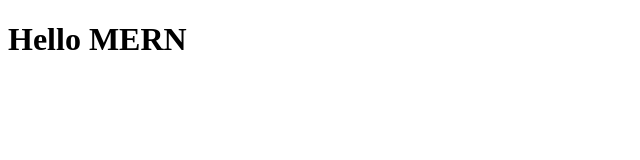
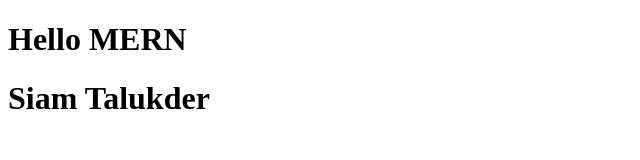
Before and after one commit to siamtalukder484/mern2022, a plain HTML site: page index.html in a window 1280 px wide. Shown: the whole page, without its empty margins (0-640 px from the left). Drawn offline with Linux system fonts and the light colour scheme.

Commit message:
name update

```diff
--- a/index.html
+++ b/index.html
@@ -8,5 +8,6 @@
 </head>
 <body>
     <h1>Hello MERN</h1>
+    <h1>Siam Talukder</h1>
 </body>
 </html>
```
